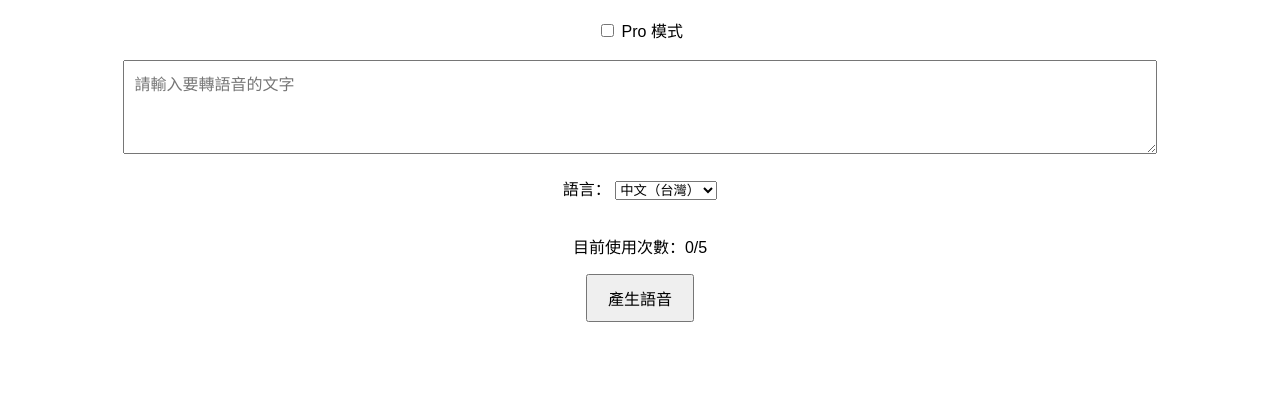
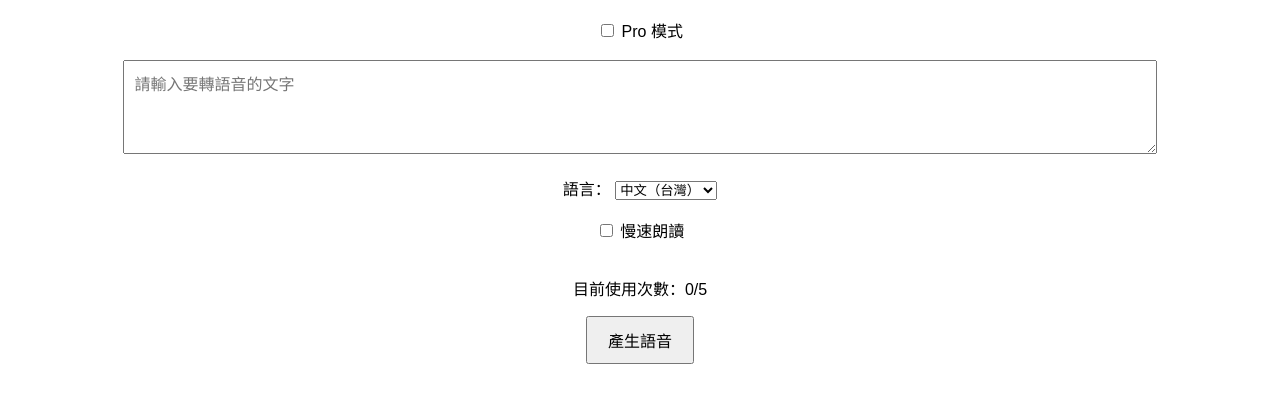
Before and after one commit to geogeolo/image-saas-lab, a plain HTML site: page frontend/index.html in a window 1280 px wide. Shown: the part 99-502 px from the top of the page. Drawn offline with Linux system fonts and the light colour scheme.

Commit message:
Update index.html

```diff
--- a/frontend/index.html
+++ b/frontend/index.html
@@ -11,6 +11,7 @@
 <textarea id="textInput" rows="4" cols="50" placeholder="請輸入要轉語音的文字"></textarea><br><br>
 <label for="langSelect">語言：</label>
 <select id="langSelect"></select><br><br>
+<label><input type="checkbox" id="slowToggle"> 慢速朗讀</label><br><br>
 <p id="usageDisplay">目前使用次數：0/5</p>
 <button type="button" onclick="generateSpeech()">產生語音</button>
 <script src="script.js"></script>
```
